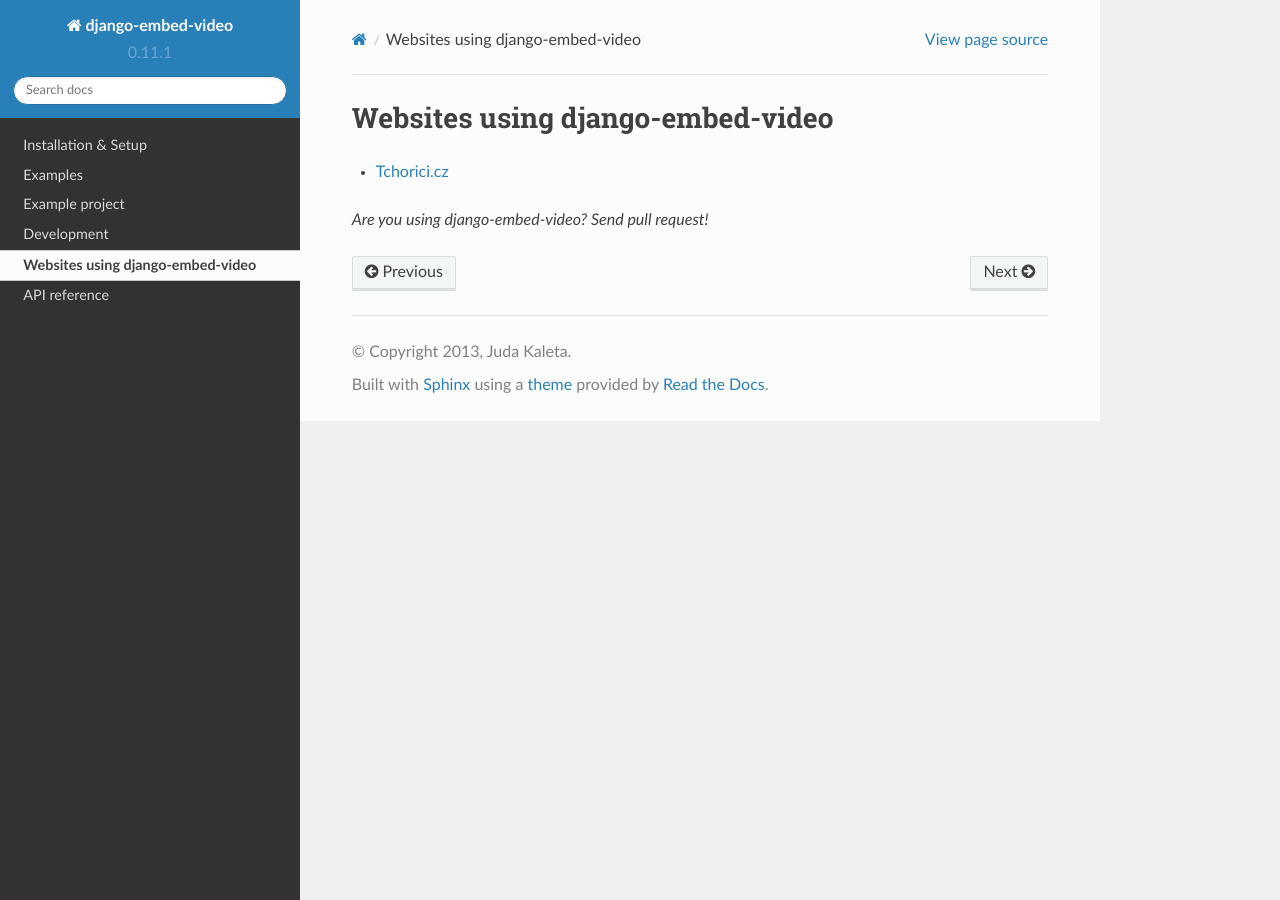
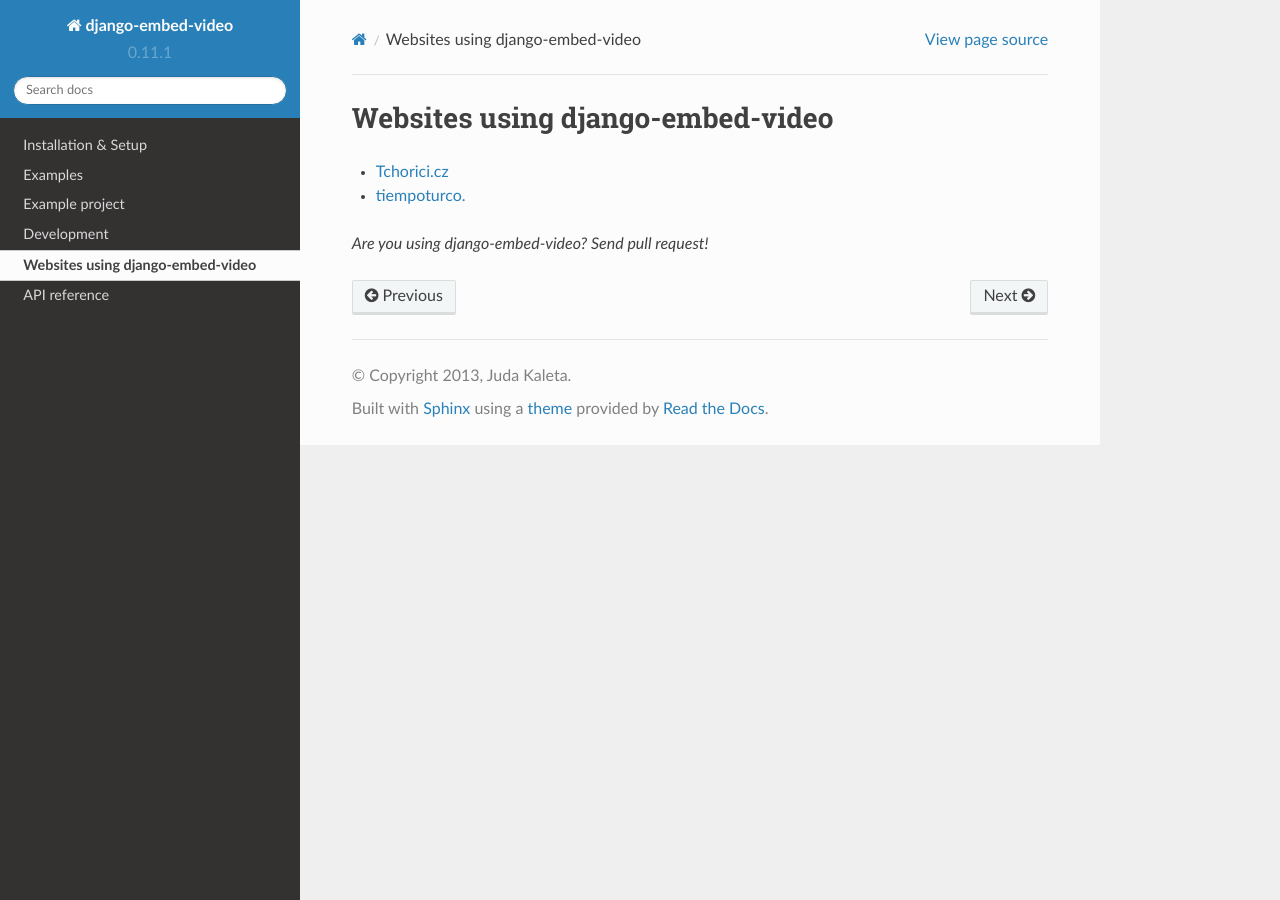
Before and after one commit to jazzband/django-embed-video, a Sphinx documentation site: the page built from docs/websites.rst, in a window 1280 px wide. Built offline with Sphinx 7.4.7 and the Read the Docs theme 2.0.0, drawn with Linux system fonts in a browser that asks for light colours.

Commit message:
Update websites.rst
My website use django embed video.

```diff
--- a/docs/websites.rst
+++ b/docs/websites.rst
@@ -2,5 +2,6 @@
 ==============================================
 
 - `Tchorici.cz <http://www.tchorici.cz>`_
+- `tiempoturco. <http://www.tiempoturco.com>`_
 
 *Are you using django-embed-video? Send pull request!*
```
